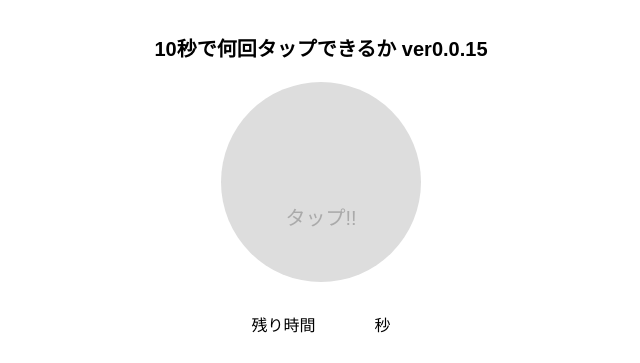
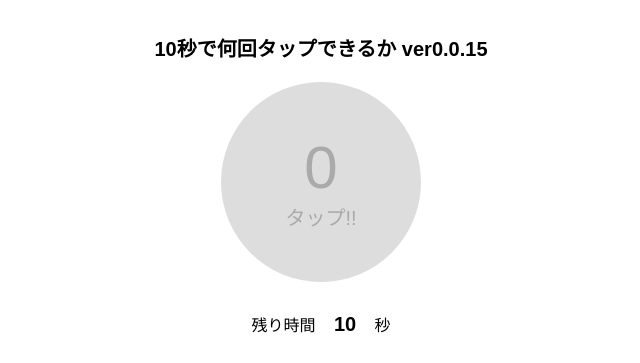
Before and after one commit to pwa-test-organization-account/pwa-test3, a plain HTML site: page index.html in a window 1280 px wide. Shown: the top 363 px of the page, without its empty margins (319-959 px from the left). Drawn offline with Linux system fonts and the light colour scheme.

Commit message:
Update index.html

```diff
--- a/index.html
+++ b/index.html
@@ -37,8 +37,8 @@
 
 </section>
 
+<script src="app.js"></script>
 <!--
-<script src="app.js"></script>
 <script src="pwa.js"></script>
 -->
 
```
